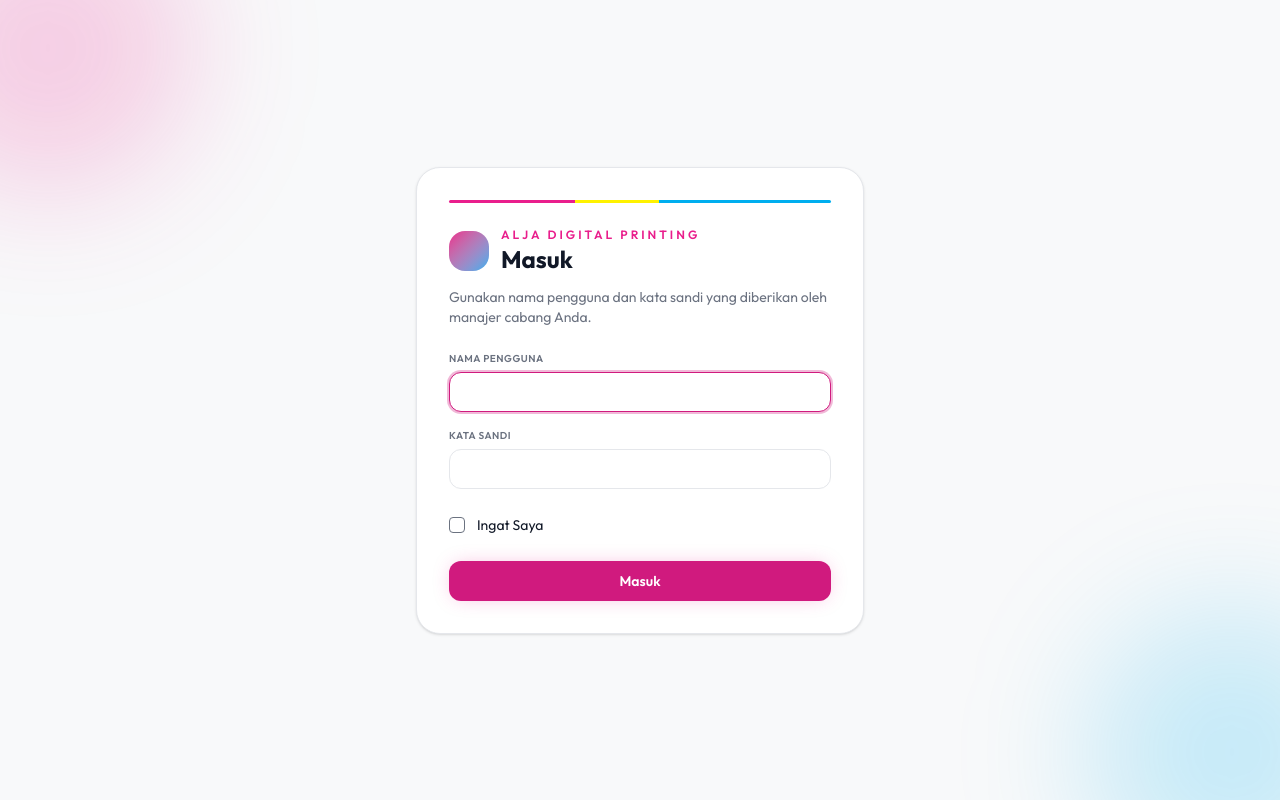
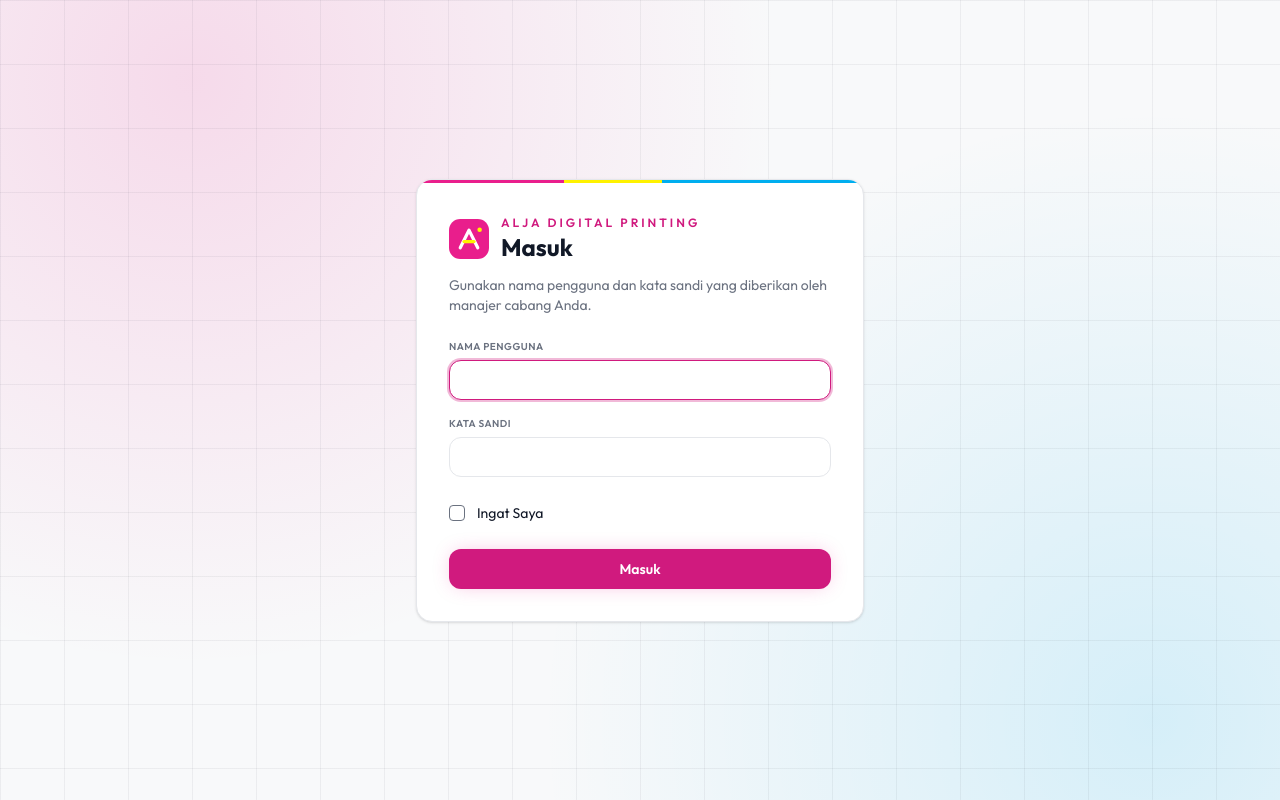
Before and after one commit to Arukast/pos_alja, a React (Vite) app in the folder frontend/: page /login in a window 1280 px wide. Built offline with nearby package versions, Linux system fonts and the light colour scheme; no server answers.

Commit message:
wip: restyle login screen

```diff
--- a/frontend/src/features/auth/LoginPage.tsx
+++ b/frontend/src/features/auth/LoginPage.tsx
@@ -3,6 +3,7 @@ import { Navigate, useNavigate } from 'react-router';
 
 import { useAuth } from '../../auth/useAuth';
 import { roleHome } from '../../auth/roleHome';
+import { LogoMark } from '../../components/LogoMark';
 import { Button } from '../../components/ui/Button';
 import { Checkbox } from '../../components/ui/Checkbox';
 import { Input } from '../../components/ui/Input';
@@ -37,16 +38,14 @@ export function LoginPage() {
     };
 
     return (
-        <main className="bg-light-bg text-light-text dark:bg-surface-900 relative flex min-h-screen items-center justify-center overflow-hidden px-4 py-10 dark:text-gray-100">
-            <div className="bg-brand-primary/20 absolute -top-24 -left-24 h-72 w-72 rounded-full blur-3xl" />
-            <div className="bg-brand-secondary/20 absolute -right-24 -bottom-24 h-72 w-72 rounded-full blur-3xl" />
-
-            <section className="border-light-border shadow-card relative z-10 w-full max-w-md rounded-3xl border bg-white p-8 dark:border-surface-300 dark:bg-surface-700">
-                <div className="brand-stripe-bar mb-6" />
+        <main className="login-mesh relative flex min-h-screen items-center justify-center overflow-hidden px-4 py-10">
+            <section className="w-full max-w-md overflow-hidden rounded-2xl border border-light-border bg-light-surface shadow-card dark:border-surface-300 dark:bg-surface-700 dark:shadow-none">
+                <div className="brand-stripe-bar" />
+                <div className="p-8">
                     <div className="flex items-center gap-3">
-                    <span className="from-brand-primary to-brand-secondary h-10 w-10 rounded-2xl bg-gradient-to-br" />
+                        <LogoMark className="h-10 w-10" />
                         <div>
-                        <p className="text-brand-primary text-xs font-semibold uppercase tracking-[0.25em]">
+                            <p className="text-brand-fill text-xs font-semibold uppercase tracking-[0.25em] dark:text-brand-primary-light">
                                 Alja Digital Printing
                             </p>
                             <h1 className="text-2xl font-bold">Masuk</h1>
@@ -95,6 +94,7 @@ export function LoginPage() {
                             Masuk
                         </Button>
                     </form>
+                </div>
             </section>
         </main>
     );
```
Lines whose indentation alone changed are shown as unchanged.
